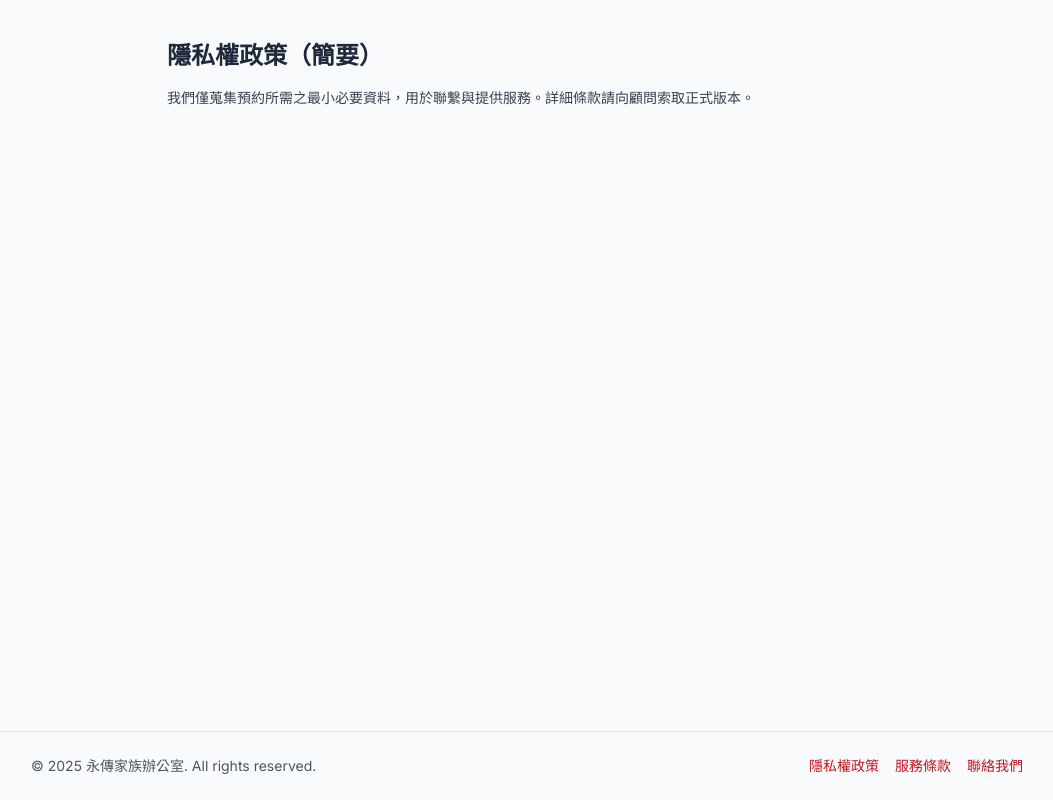
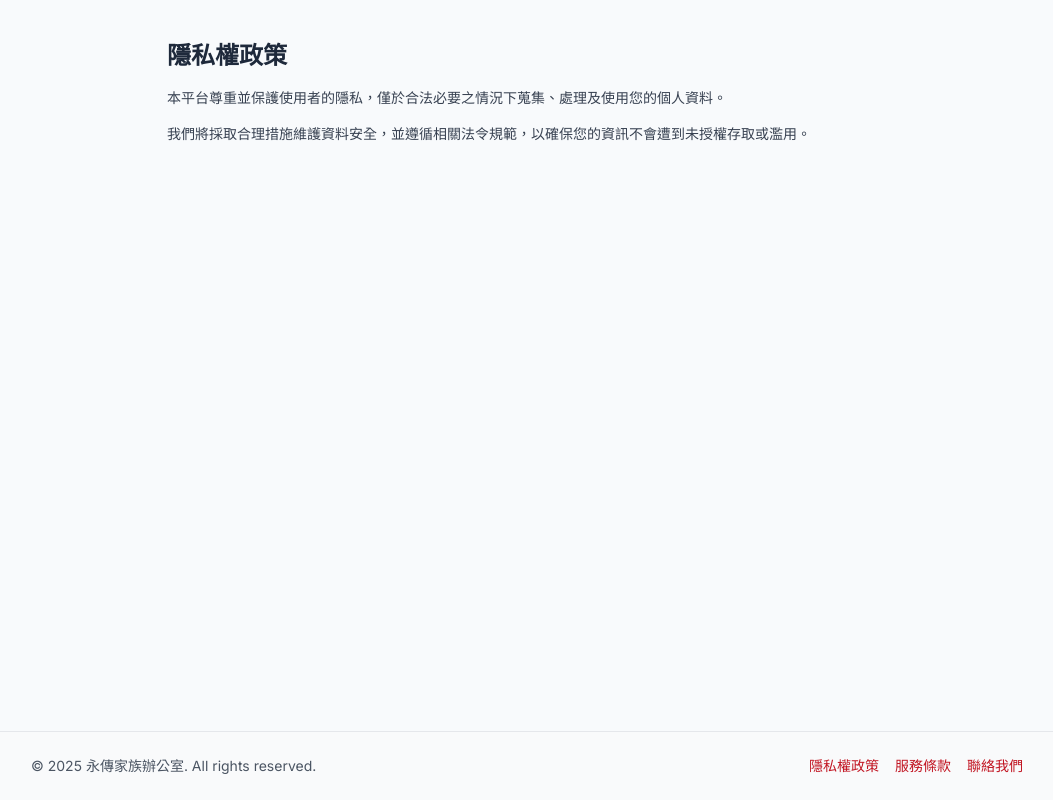
Before and after one commit to drink365/copilot-pro, a Next.js app: page /privacy in a window 1280 px wide. Shown: the whole page, without its empty margins (113-1166 px from the left). Built offline with nearby package versions, Linux system fonts and the light colour scheme; no server answers.

Commit message:
Update page.tsx

```diff
--- a/app/privacy/page.tsx
+++ b/app/privacy/page.tsx
@@ -1,9 +1,18 @@
-// app/privacy/page.tsx
+export const metadata = {
+  title: "隱私權政策 | 永傳家族辦公室",
+  description: "了解永傳家族辦公室如何保護您的個人資料，確保資訊安全與合規。",
+};
+
 export default function Privacy() {
   return (
-    <div className="max-w-3xl mx-auto px-6 py-10">
-      <h1 className="text-2xl font-semibold mb-4">隱私權政策（簡要）</h1>
-      <p className="text-sm text-gray-700">我們僅蒐集預約所需之最小必要資料，用於聯繫與提供服務。詳細條款請向顧問索取正式版本。</p>
-    </div>
+    <main className="max-w-3xl mx-auto px-6 py-10">
+      <h1 className="text-2xl font-semibold mb-4">隱私權政策</h1>
+      <p className="text-sm text-gray-700 mb-4">
+        本平台尊重並保護使用者的隱私，僅於合法必要之情況下蒐集、處理及使用您的個人資料。
+      </p>
+      <p className="text-sm text-gray-700 mb-4">
+        我們將採取合理措施維護資料安全，並遵循相關法令規範，以確保您的資訊不會遭到未授權存取或濫用。
+      </p>
+    </main>
   );
 }
```
